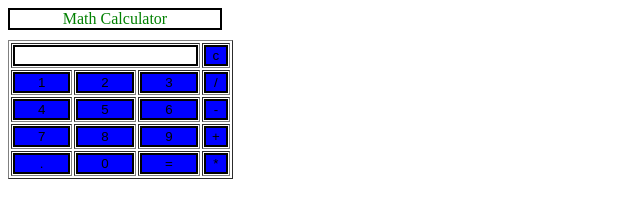
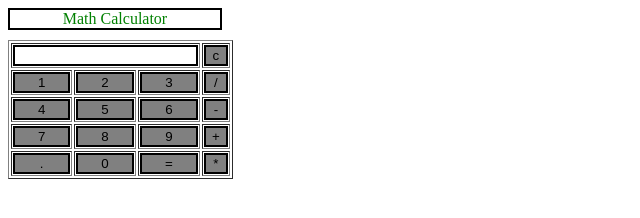
Before and after one commit to ShrutiChaube/calculator, a plain HTML site: page index.html in a window 1280 px wide. Shown: the whole page, without its empty margins (0-640 px from the left). Drawn offline with Linux system fonts and the light colour scheme.

Commit message:
Update index.html

```diff
--- a/index.html
+++ b/index.html
@@ -33,7 +33,7 @@
 
 		input[type="button"]
 		{
-		background-color:Blue;
+		background-color:grey;
 		color: black;
 		border: solid black 2px;
 		width:100%
```
